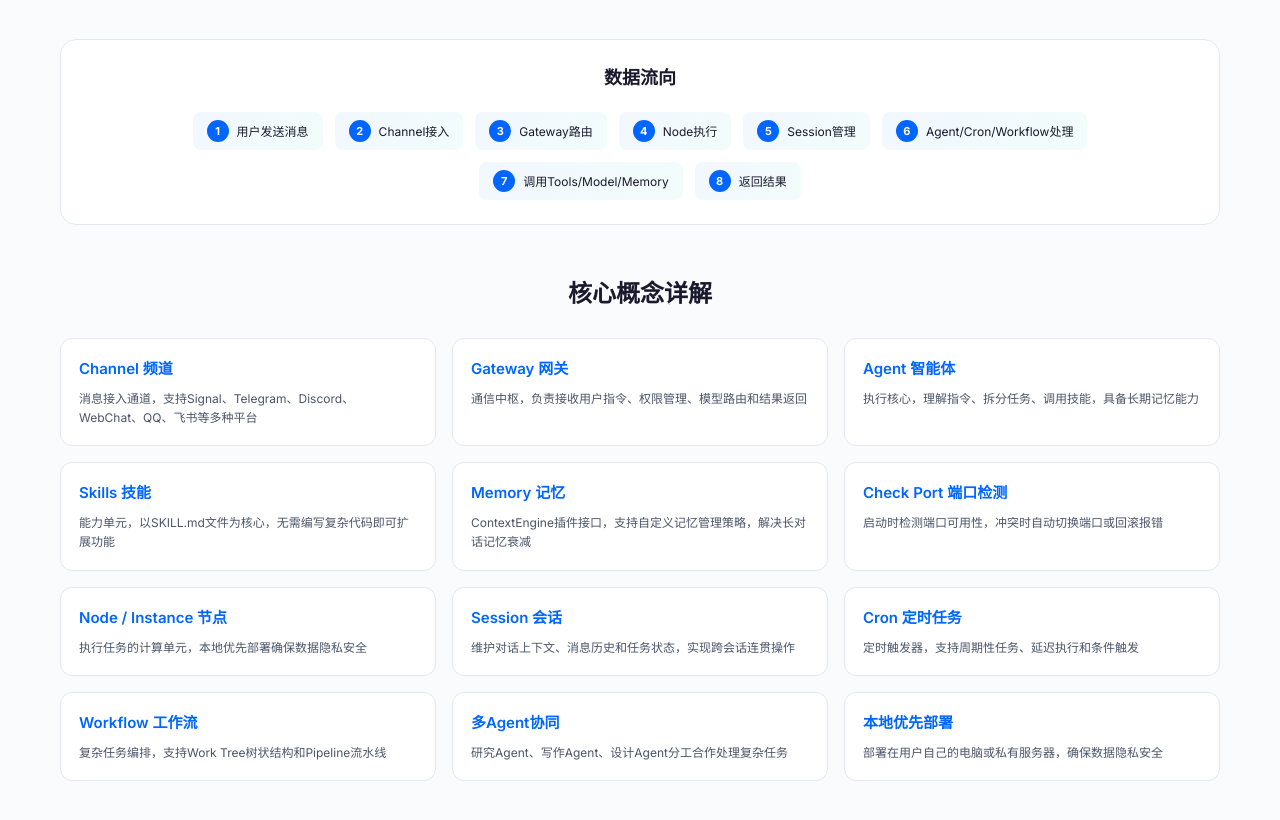
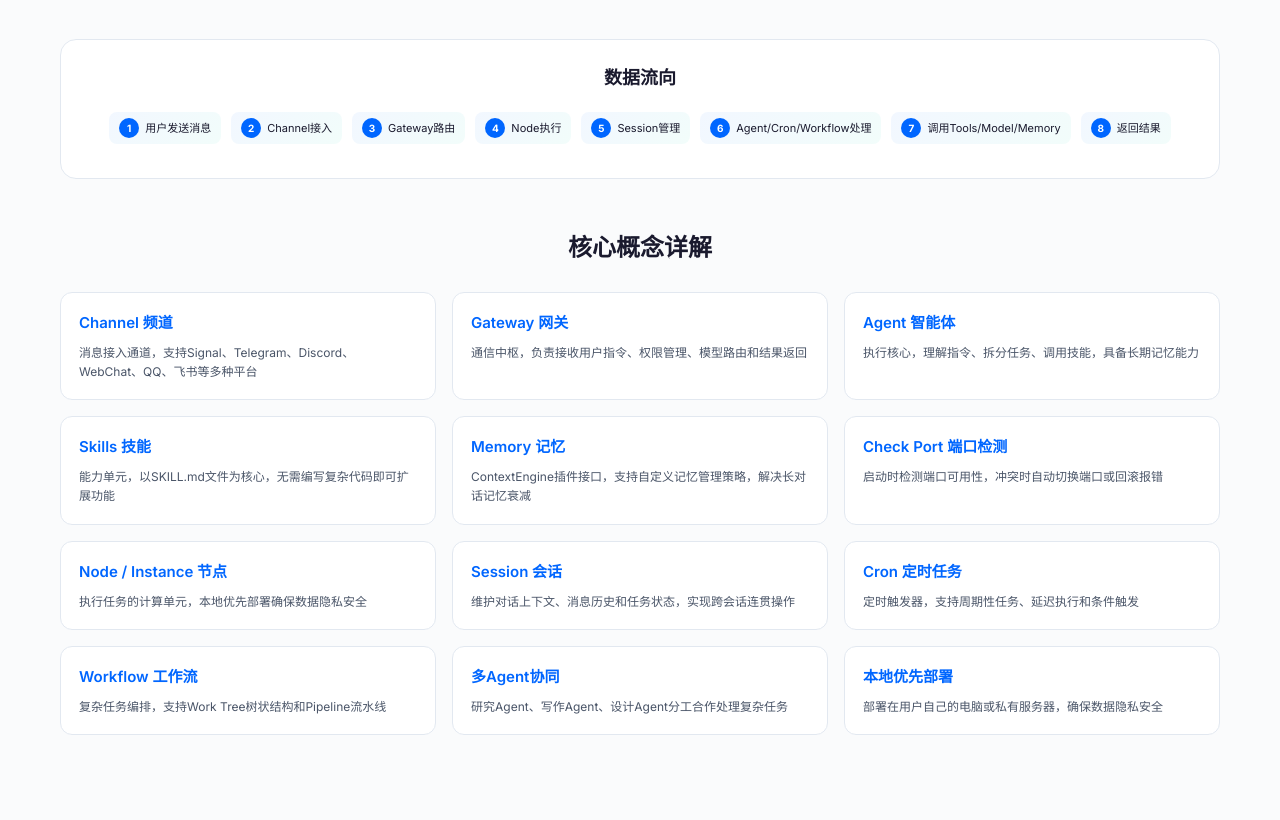
Before and after one commit to weixi5656/ai-agent-presentation, a Vue app: page /#/openclaw-architecture in a window 1280 px wide. Shown: the part 2232-3052 px from the top of the page. Built offline with nearby package versions, Linux system fonts and the light colour scheme.

Commit message:
Fix flow legend: prevent wrapping, keep all items in one row

```diff
--- a/src/views/OpenClawArchitectureView.vue
+++ b/src/views/OpenClawArchitectureView.vue
@@ -841,35 +841,39 @@ const concepts = [
 .legend-items {
   display: flex;
   justify-content: center;
-  gap: 12px;
-  flex-wrap: wrap;
+  gap: 10px;
+  flex-wrap: nowrap;
+  overflow-x: auto;
+  padding-bottom: 10px;
 }
 
 .legend-item {
   display: flex;
   align-items: center;
-  gap: 8px;
-  padding: 8px 14px;
+  gap: 6px;
+  padding: 6px 10px;
   background: linear-gradient(135deg, rgba(0, 102, 255, 0.05), rgba(0, 212, 170, 0.05));
   border-radius: 8px;
   white-space: nowrap;
+  flex-shrink: 0;
 }
 
 .step-num {
-  width: 22px;
-  height: 22px;
+  width: 20px;
+  height: 20px;
   border-radius: 50%;
   background: var(--primary);
   color: white;
   display: flex;
   align-items: center;
   justify-content: center;
-  font-size: 11px;
+  font-size: 10px;
   font-weight: 700;
+  flex-shrink: 0;
 }
 
 .step-text {
-  font-size: 12px;
+  font-size: 11px;
   color: var(--text-primary);
 }
 
```
